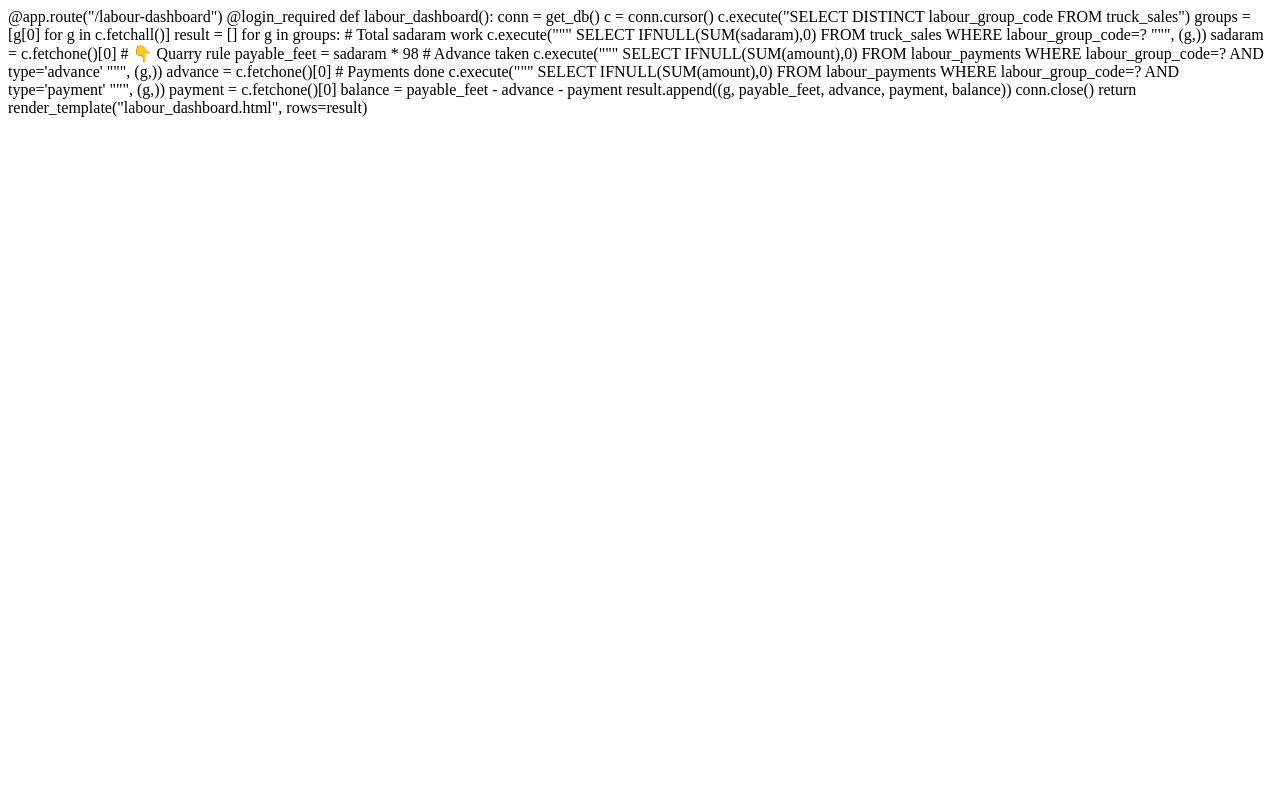
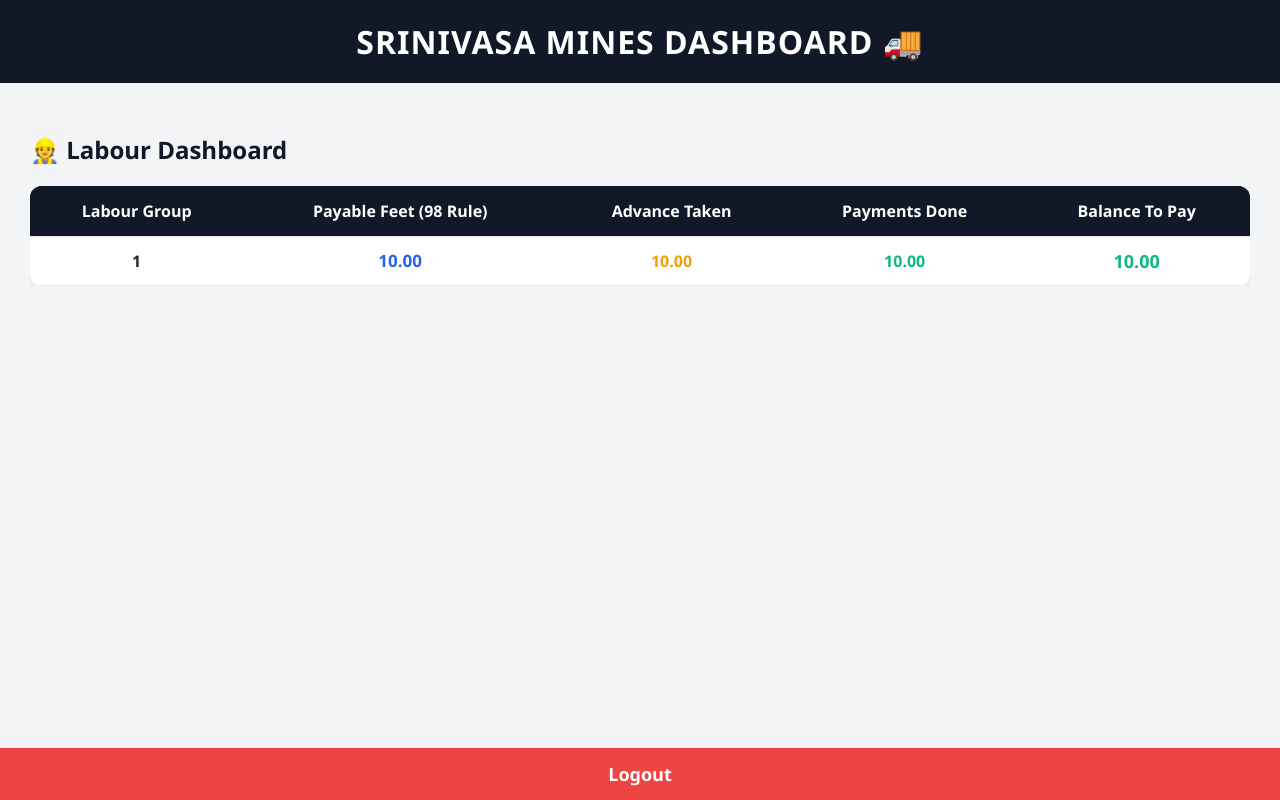
Before and after one commit to bachammahesh-cyber/srinivasa-mines, a Flask app: template templates/labour_dashboard.html in a window 1280 px wide. Run offline with Flask 3, Linux system fonts and the light colour scheme; the template is opened without the code that fills it: most values are stand-ins (such as "Sample title", 1, 10 or a date in 2020).

Commit message:
Styled labour dashboard UI

```diff
--- a/templates/labour_dashboard.html
+++ b/templates/labour_dashboard.html
@@ -1,45 +1,55 @@
-@app.route("/labour-dashboard")
-@login_required
-def labour_dashboard():
-    conn = get_db()
-    c = conn.cursor()
+{% extends "base.html" %}
+{% block content %}
 
-    c.execute("SELECT DISTINCT labour_group_code FROM truck_sales")
-    groups = [g[0] for g in c.fetchall()]
+<h2 style="margin-bottom:20px;">👷 Labour Dashboard</h2>
 
-    result = []
+<div style="overflow-x:auto;">
+<table style="
+    width:100%;
+    border-collapse:collapse;
+    background:white;
+    border-radius:12px;
+    overflow:hidden;
+    box-shadow:0 10px 25px rgba(0,0,0,0.08);
+">
 
-    for g in groups:
-        # Total sadaram work
-        c.execute("""
-            SELECT IFNULL(SUM(sadaram),0)
-            FROM truck_sales
-            WHERE labour_group_code=?
-        """, (g,))
-        sadaram = c.fetchone()[0]
+    <tr style="background:#111827;color:white;font-size:16px;">
+        <th style="padding:14px;">Labour Group</th>
+        <th style="padding:14px;">Payable Feet (98 Rule)</th>
+        <th style="padding:14px;">Advance Taken</th>
+        <th style="padding:14px;">Payments Done</th>
+        <th style="padding:14px;">Balance To Pay</th>
+    </tr>
 
-        # 👇 Quarry rule
-        payable_feet = sadaram * 98
+    {% for r in rows %}
+    <tr style="text-align:center;font-weight:600;border-bottom:1px solid #e5e7eb;">
 
-        # Advance taken
-        c.execute("""
-            SELECT IFNULL(SUM(amount),0)
-            FROM labour_payments
-            WHERE labour_group_code=? AND type='advance'
-        """, (g,))
-        advance = c.fetchone()[0]
+        <td style="padding:12px;color:#1f2937;">
+            {{ r[0] }}
+        </td>
 
-        # Payments done
-        c.execute("""
-            SELECT IFNULL(SUM(amount),0)
-            FROM labour_payments
-            WHERE labour_group_code=? AND type='payment'
-        """, (g,))
-        payment = c.fetchone()[0]
+        <td style="padding:12px;color:#2563eb;font-size:17px;">
+            {{ "%.2f"|format(r[1]) }}
+        </td>
 
-        balance = payable_feet - advance - payment
+        <td style="padding:12px;color:#f59e0b;">
+            {{ "%.2f"|format(r[2]) }}
+        </td>
 
-        result.append((g, payable_feet, advance, payment, balance))
+        <td style="padding:12px;color:#10b981;">
+            {{ "%.2f"|format(r[3]) }}
+        </td>
 
-    conn.close()
-    return render_template("labour_dashboard.html", rows=result)
+        <td style="padding:12px;
+                   color:{% if r[4] > 0 %}#ef4444{% else %}#10b981{% endif %};
+                   font-size:18px;">
+            {{ "%.2f"|format(r[4]) }}
+        </td>
+
+    </tr>
+    {% endfor %}
+
+</table>
+</div>
+
+{% endblock %}
```
